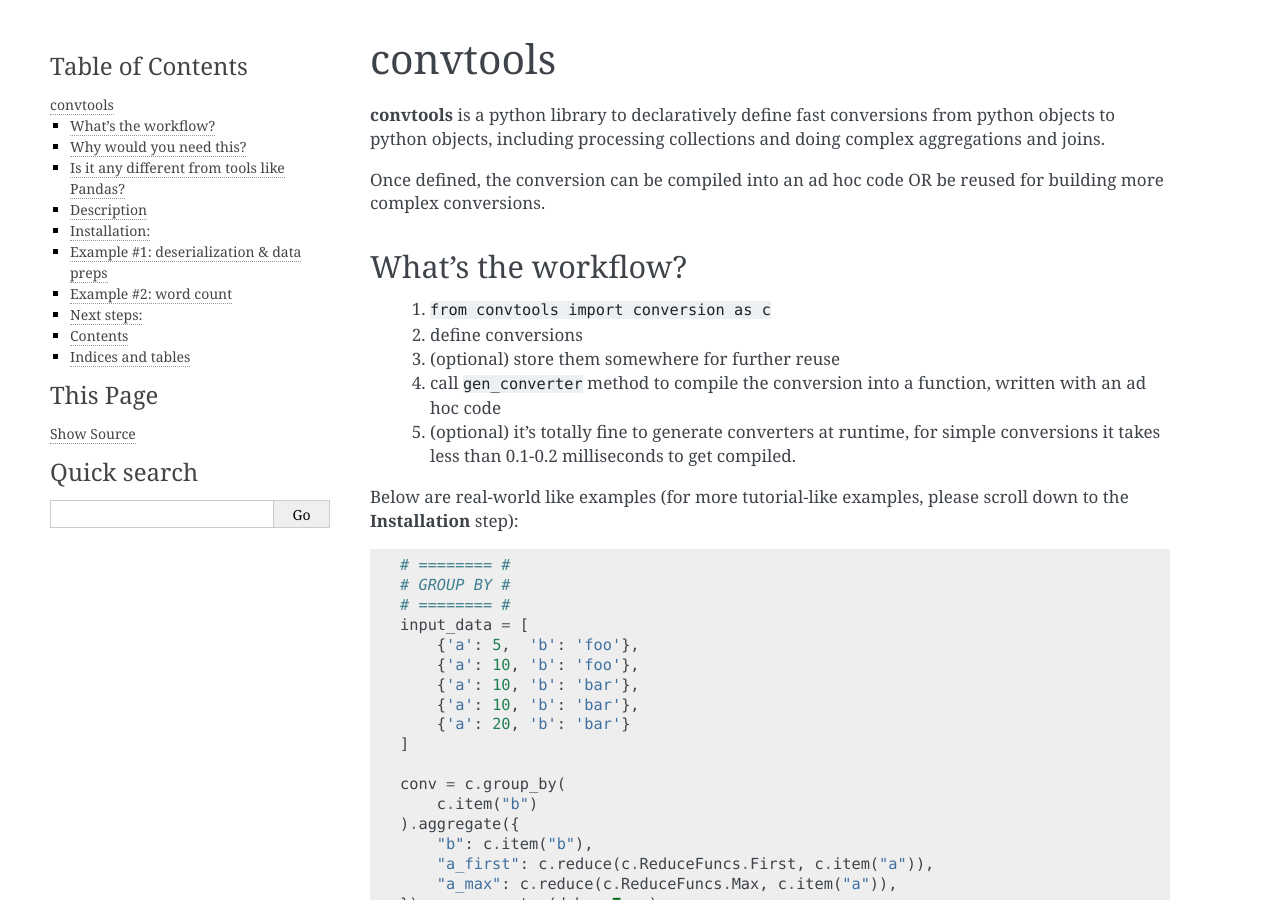
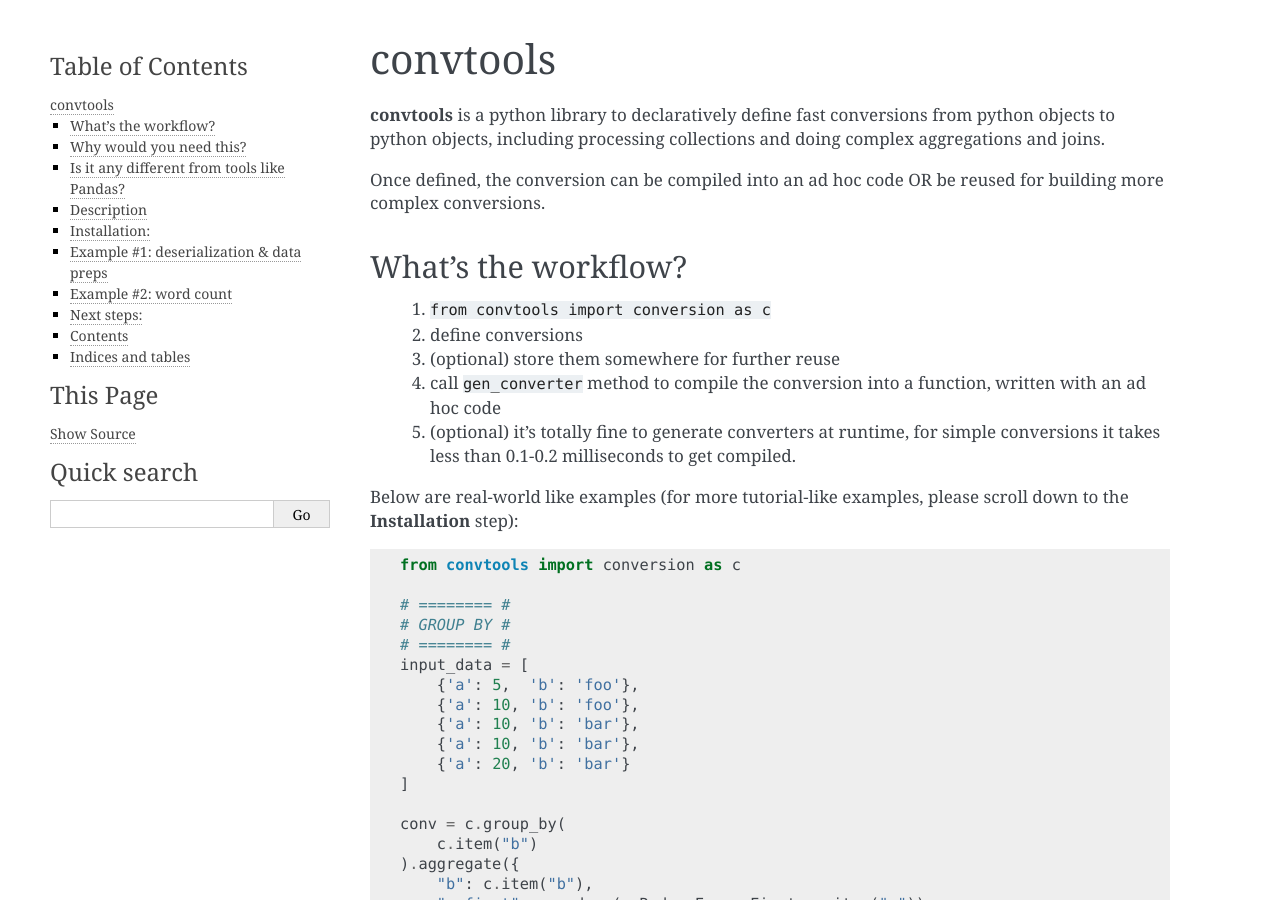
Before and after one commit to westandskif/convtools, a Sphinx documentation site: the page built from docs/index.rst, in a window 1280 px wide and 900 px high. Built offline with Sphinx 7.4.7, drawn with Linux system fonts in a browser that asks for light colours.

Commit message:
updated docs/index.rst, README.rst: added explicit import

```diff
--- a/README.rst
+++ b/README.rst
@@ -59,6 +59,8 @@ Below are real-world like examples (for more tutorial-like examples,
 please scroll down to the **Installation** step):
 
 .. code-block:: python
+
+   from convtools import conversion as c
 
    # ======== #
    # GROUP BY #
--- a/docs/index.rst
+++ b/docs/index.rst
@@ -27,6 +27,8 @@ Below are real-world like examples (for more tutorial-like examples,
 please scroll down to the **Installation** step):
 
 .. code-block:: python
+
+   from convtools import conversion as c
 
    # ======== #
    # GROUP BY #
```
